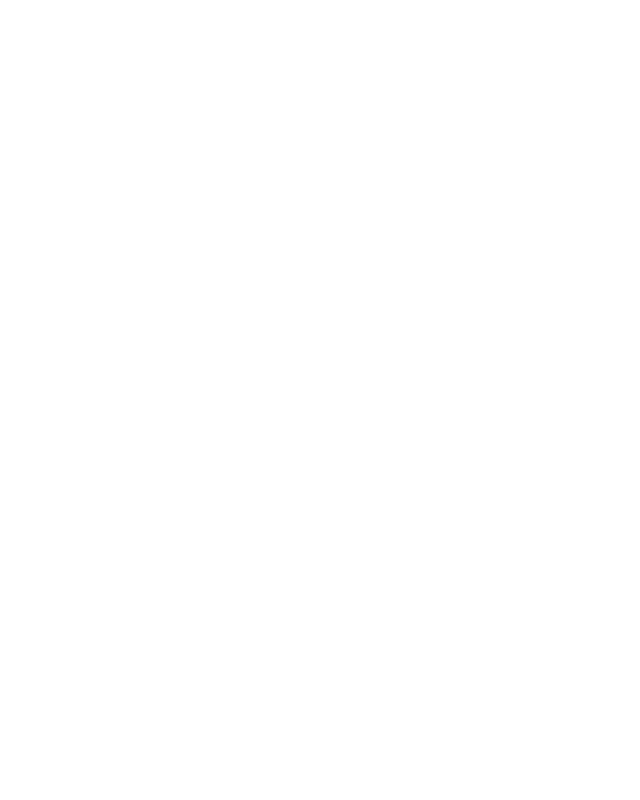
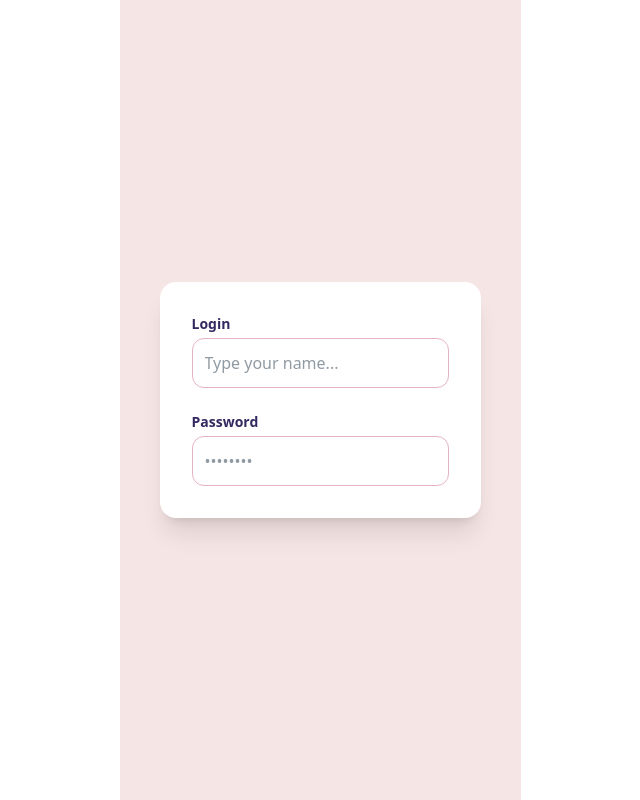
Before and after one commit to PopovaOlha/Lesson-2, a React (Vite) app: page /task1 in a window 1280 px wide. Before the commit this address had no page. Shown: the whole page, without its empty margins (320-960 px from the left). Built offline with nearby package versions, Linux system fonts and the light colour scheme.

Commit message:
feat: add pages and components

```diff
--- a/package.json
+++ b/package.json
@@ -7,6 +7,7 @@
     "dev": "vite",
     "build": "tsc -b && vite build",
     "lint": "eslint .",
+    "format:fix": "prettier --write .",
     "preview": "vite preview"
   },
   "dependencies": {
@@ -18,8 +19,8 @@
   },
   "devDependencies": {
     "@eslint/js": "^9.25.0",
-    "@types/react": "^19.1.2",
-    "@types/react-dom": "^19.1.2",
+    "@types/react": "^19.1.7",
+    "@types/react-dom": "^19.1.6",
     "@vitejs/plugin-react": "^4.4.1",
     "eslint": "^9.25.0",
     "eslint-config-prettier": "^10.1.5",
--- a/src/App.tsx
+++ b/src/App.tsx
@@ -1,11 +1,13 @@
 import { BrowserRouter, Routes, Route } from 'react-router-dom';
 import Main from './pages/Main';
+import Task1 from './pages/Task1';
 
 function App() {
   return (
     <BrowserRouter>
       <Routes>
         <Route path="/" element={<Main />} />
+        <Route path="/task1" element={<Task1 />} />
       </Routes>
     </BrowserRouter>
   );
--- /dev/null
+++ b/src/components/Input.tsx
@@ -0,0 +1,37 @@
+const Input = () => {
+  return (
+    <div className="bg-white p-6 sm:p-8 rounded-2xl shadow-xl space-y-6 text-left">
+      <div>
+        <label
+          htmlFor="login"
+          className="block text-sm font-semibold text-[#352961] mb-1"
+        >
+          Login
+        </label>
+        <input
+          type="text"
+          id="login"
+          placeholder="Type your name..."
+          className="w-full p-3 border border-[#e6b2c6] rounded-xl focus:outline-none focus:ring-2 focus:ring-[#774181] transition"
+        />
+      </div>
+
+      <div>
+        <label
+          htmlFor="password"
+          className="block text-sm font-semibold text-[#352961] mb-1"
+        >
+          Password
+        </label>
+        <input
+          type="password"
+          id="password"
+          placeholder="••••••••"
+          className="w-full p-3 border border-[#e6b2c6] rounded-xl focus:outline-none focus:ring-2 focus:ring-[#774181] transition"
+        />
+      </div>
+    </div>
+  );
+};
+
+export default Input;
--- a/src/index.css
+++ b/src/index.css
@@ -27,6 +27,7 @@ a:hover {
 body {
   margin: 0;
   display: flex;
+  justify-content: center;
   place-items: center;
   min-width: 320px;
   min-height: 100vh;
--- a/src/pages/Main.tsx
+++ b/src/pages/Main.tsx
@@ -2,33 +2,34 @@ import { Link } from 'react-router-dom';
 
 const MainPage = () => {
   return (
-    <div className="bg-gradient-to-br from-pink-50 via-white to-indigo-100 min-h-screen flex items-center justify-center px-4 py-10">
-      <div className="max-w-xl w-full bg-white rounded-2xl shadow-xl p-8">
-        <h1 className="text-4xl font-extrabold text-center text-indigo-700 mb-8 tracking-tight">
+    <div className="min-h-screen flex items-center justify-center px-4 py-10 bg-[#f6e5e5] font-sans">
+      <div className="w-full max-w-xl bg-white rounded-3xl shadow-2xl p-8 sm:p-10 text-center">
+        <h1 className="text-3xl sm:text-5xl font-bold text-[#352961] mb-8 tracking-tight">
           📘 My React Tasks
         </h1>
 
-        <nav className="space-y-6">
+        <nav className="space-y-4">
           <Link
-            to="./components/Task-1.tsx"
-            className="block rounded-xl p-5 bg-indigo-500 text-white text-xl font-semibold shadow-md hover:bg-indigo-600 transition duration-300 ease-in-out"
+            to="./Task1"
+            className="block rounded-xl p-5 bg-[#e6b2c6] text-[#352961] text-lg sm:text-xl font-semibold shadow-md hover:brightness-110 transition"
           >
-            Task 1
+            🚍 Task 1: Passenger Calculator
           </Link>
 
           <Link
-            to="./components/Task-2.tsx"
-            className="block rounded-xl p-5 bg-pink-500 text-white text-xl font-semibold shadow-md hover:bg-pink-600 transition duration-300 ease-in-out"
+            to="/task2"
+            className="block rounded-xl p-5 bg-[#774181] text-white text-lg sm:text-xl font-semibold shadow-md hover:brightness-110 transition"
           >
-            Task 2
+            📅 Task 2: Forest by Month
           </Link>
         </nav>
 
-        <p className="text-center text-#8e8c8c-500 text-sm mt-10">
+        <p className="text-center text-[#774181] text-sm mt-10">
           Built with 💙 by Olha
         </p>
       </div>
     </div>
   );
 };
+
 export default MainPage;
--- /dev/null
+++ b/src/pages/Task1.tsx
@@ -0,0 +1,10 @@
+import Input from '../components/Input';
+
+const Task1 = () => {
+  return (
+    <div className="min-h-screen flex items-center justify-center px-10 py-10 bg-[#f6e5e5] font-sans">
+      <Input />
+    </div>
+  );
+};
+export default Task1;
--- a/tsconfig.app.json
+++ b/tsconfig.app.json
@@ -2,15 +2,16 @@
   "compilerOptions": {
     "tsBuildInfoFile": "./node_modules/.tmp/tsconfig.app.tsbuildinfo",
     "target": "ES2020",
+    "types": ["react"],
     "useDefineForClassFields": true,
     "lib": ["ES2020", "DOM", "DOM.Iterable"],
     "module": "ESNext",
     "skipLibCheck": true,
 
     /* Bundler mode */
-    "moduleResolution": "bundler",
+    "moduleResolution": "Bundler",
     "allowImportingTsExtensions": true,
-    "verbatimModuleSyntax": true,
+    "isolatedModules": true,
     "moduleDetection": "force",
     "noEmit": true,
     "jsx": "react-jsx",
@@ -19,6 +20,7 @@
     "strict": true,
     "noUnusedLocals": true,
     "noUnusedParameters": true,
+    "noFallthroughCasesInSwitch": true,
     "noUncheckedSideEffectImports": true
   },
   "include": ["src"]
```
Also changed, not shown: vite.config.ts (+5 -5 lines), src/pages/Task2.tsx (added), 1 other file (tests, documents, lock files or other folders).
